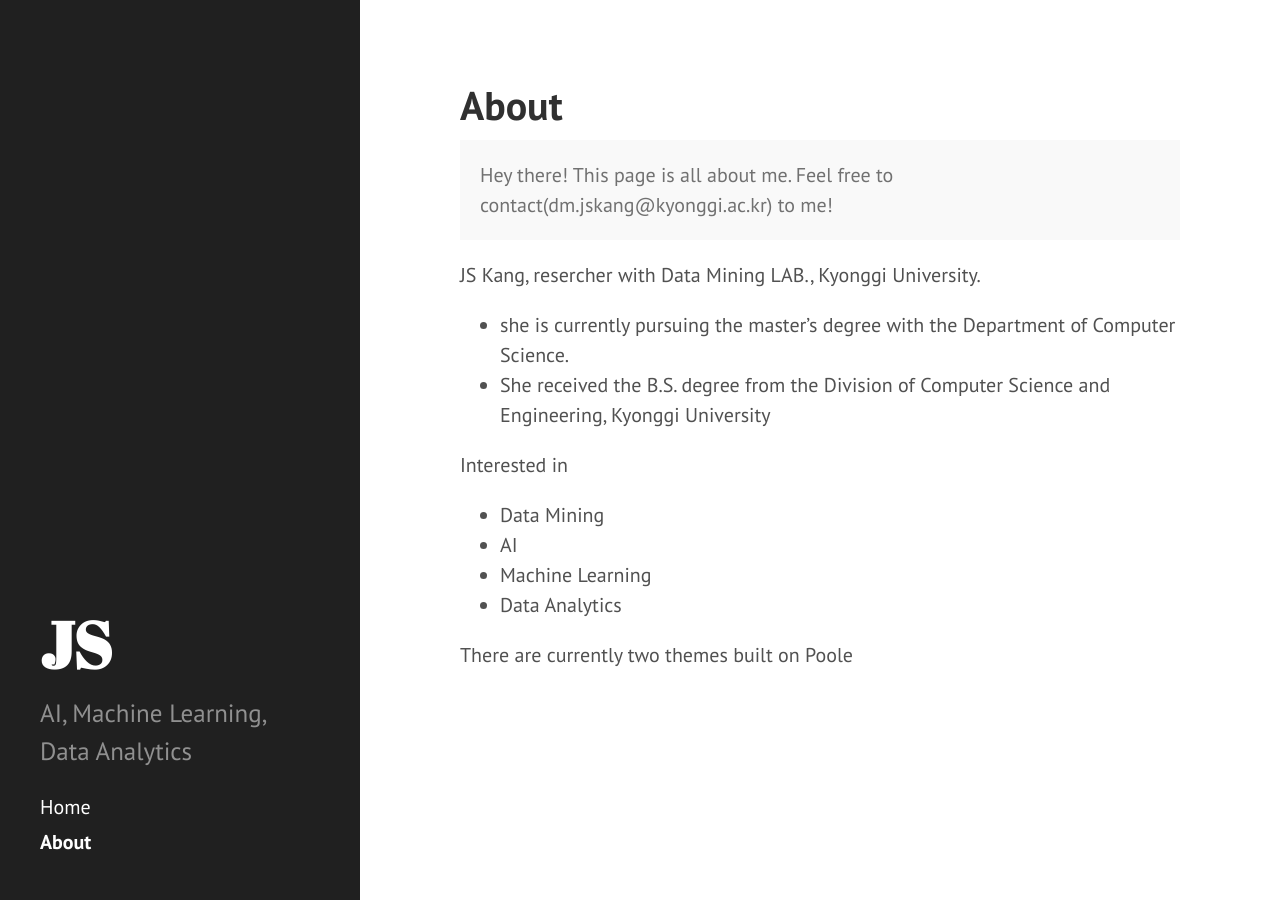
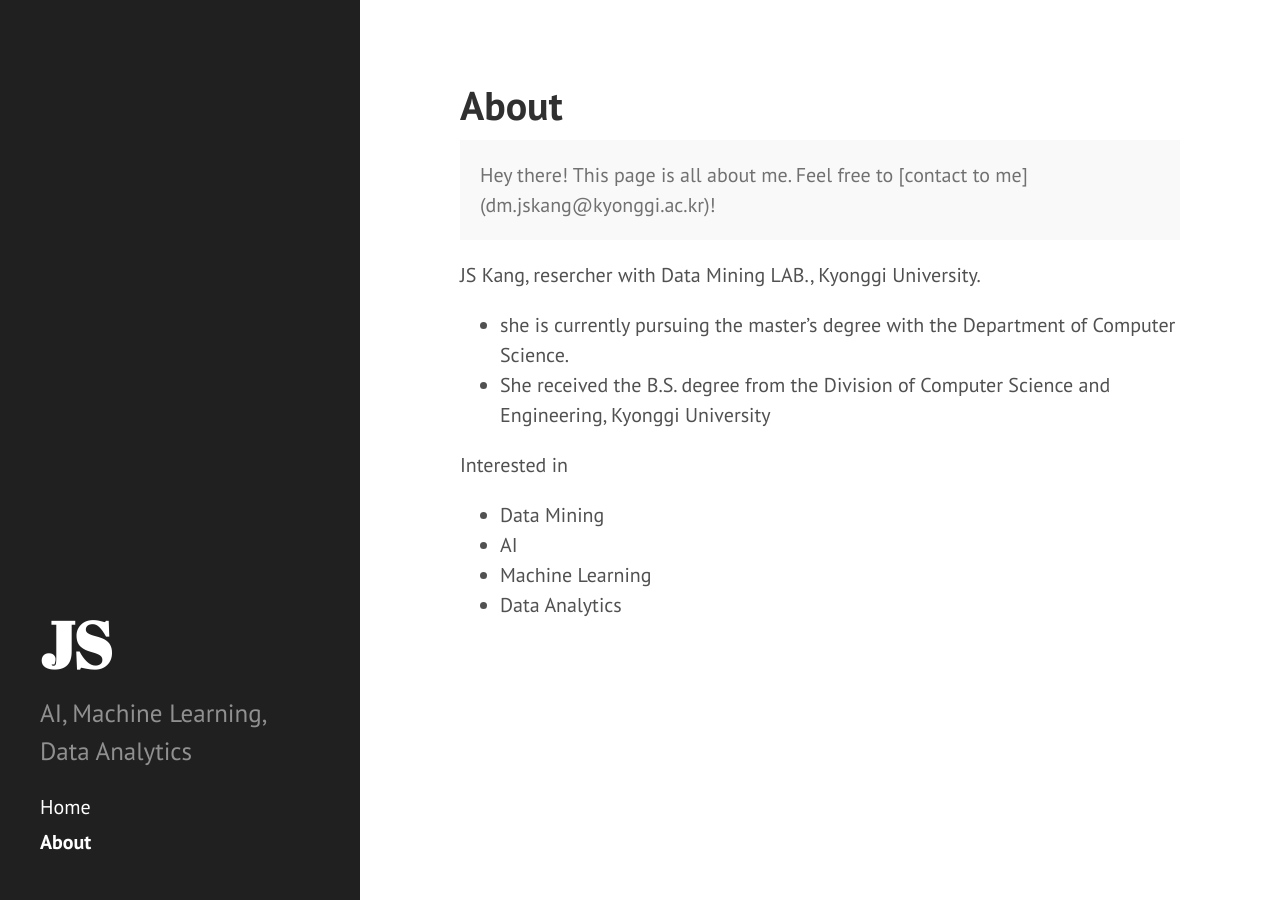
Before and after one commit to jisoo920/jisoo.github.io, a Jekyll site: the page built from about.md, in a window 1280 px wide. Built offline with Jekyll 4.4.1, drawn with Linux system fonts in a browser that asks for light colours; some of the changed lines change nothing that is shown.

Commit message:
Update about.md

```diff
--- a/about.md
+++ b/about.md
@@ -4,7 +4,7 @@ title: About
 ---
 
 <p class="message">
-  Hey there! This page is all about me. Feel free to contact(dm.jskang@kyonggi.ac.kr) to me!
+  Hey there! This page is all about me. Feel free to [contact to me](dm.jskang@kyonggi.ac.kr)!
 </p>
 
 JS Kang, resercher with Data Mining LAB., Kyonggi University.
@@ -17,5 +17,3 @@ Interested in
 * AI
 * Machine Learning
 * Data Analytics
-
-There are currently two themes built on Poole
```
